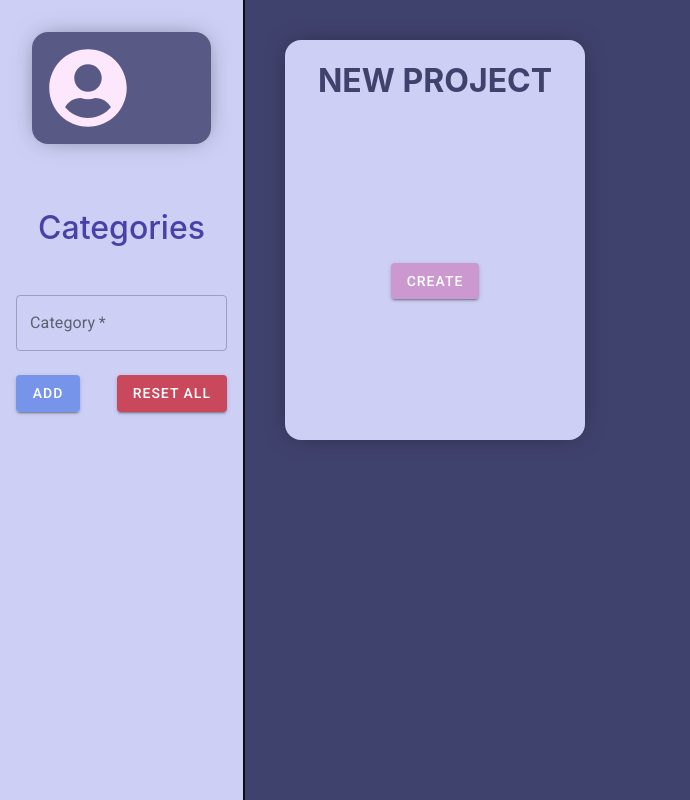
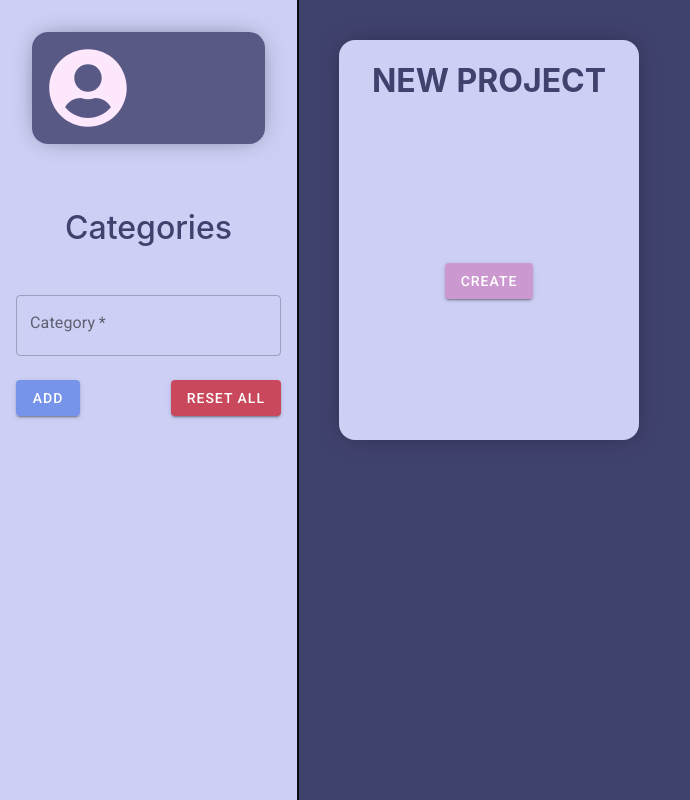
Before and after one commit to dereakif/patika-todo-task, a React (Create React App) app: page /todo in a window 1280 px wide. Shown: the whole page, without its empty margins (0-690 px from the left). Built offline with nearby package versions, Linux system fonts and the light colour scheme.

Commit message:
Fix: overlay card title bug

```diff
--- a/src/Pages/Todo/Todo.js
+++ b/src/Pages/Todo/Todo.js
@@ -2,18 +2,9 @@
 import { FontAwesomeIcon } from "@fortawesome/react-fontawesome";
 import { faUserCircle, faTrashAlt } from "@fortawesome/free-solid-svg-icons";
 import { Button, TextField, Checkbox } from "@material-ui/core";
-import { withStyles } from "@material-ui/core/styles";
 import "./Todo.scss";
-const styles = {
-  root: {
-    borderColor: "white",
-  },
-  input: {
-    color: "#310c40",
-  },
-};
-const Todo = (props) => {
-  const { classes } = props;
+
+const Todo = () => {
   let fName = localStorage.getItem("firstName");
   let lName = localStorage.getItem("lastName");
   const [todoCards, setTodoCards] = useState([]);
@@ -210,8 +201,13 @@
               fullWidth
               label="Category"
               name="category"
-              InputProps={{
-                className: classes.input,
+              inputProps={{
+                style: {
+                  fontWeight: "500",
+                  fontSize: "20px",
+                  textTransform: "capitalize",
+                  color: "#40426E",
+                },
               }}
             />
             <div style={{ display: "flex", justifyContent: "space-between" }}>
@@ -219,7 +215,6 @@
                 className="addCategory"
                 style={{ marginTop: "1rem" }}
                 variant="contained"
-                color="primary"
                 onClick={addCategory}
               >
                 Add
@@ -228,7 +223,6 @@
                 className="resetAll"
                 style={{ marginTop: "1rem" }}
                 variant="contained"
-                color="secondary"
                 onClick={resetAll}
               >
                 Reset All
@@ -247,10 +241,10 @@
                     }}
                   >
                     <Checkbox
-                      name="checkedB"
-                      color="primary"
+                      name="categoryCheckbox"
                       checked={category.isChecked}
                       onClick={() => categoryCheckBoxHandler(category.id)}
+                      style={{ color: "#2f3275" }}
                     />
 
                     <p className="category">{category.name}</p>
@@ -291,7 +285,6 @@
                     className="editBtn"
                     onClick={() => saveHandler(todoCard.id)}
                     variant="contained"
-                    color="primary"
                   >
                     Edit
                   </Button>
@@ -299,7 +292,6 @@
                     className="deleteBtn"
                     onClick={() => closeHandler(todoCard.id)}
                     variant="contained"
-                    color="secondary"
                   >
                     Delete
                   </Button>
@@ -325,17 +317,20 @@
                     </div>
                   </div>
                   <div className="cardTitle">
+                    {todoCard.isSaved ? (
+                      <h2>{todoCard.title}</h2>
+                    ) : (
                       <TextField
                         error={todoCard.title === " "}
                         value={todoCard.title}
                         onChange={(e) => titleOnChangeHandler(e, todoCard.id)}
                         inputProps={{
-                        min: 0,
                           style: {
                             textAlign: "center",
                             fontWeight: "600",
                             fontSize: "24px",
                             textTransform: "uppercase",
+                            color: "#40426E",
                           },
                         }}
                         label="Title"
@@ -343,6 +338,7 @@
                         variant="filled"
                         size="small"
                       />
+                    )}
                   </div>
                   <div
                     style={{
@@ -356,7 +352,6 @@
                       onChange={(e) => onChangeHandler(e, todoCard.id)}
                       onKeyDown={(e) => todoEnterHandler(e, todoCard.id)}
                       inputProps={{
-                        min: 0,
                         style: { textAlign: "center", fontWeight: "500" },
                       }}
                       label="Todo"
@@ -367,7 +362,6 @@
                       className="todoAdd"
                       style={{ marginTop: "1rem" }}
                       variant="contained"
-                      color="primary"
                       onClick={() => addTodo(todoCard.id)}
                     >
                       Add
@@ -385,8 +379,13 @@
                   >
                     {todoCard.todos.map((item, todoIndex) => (
                       <div className="todoContainer" key={todoIndex}>
-                        <div style={{ display: "flex" }}>
-                          <input
+                        <div
+                          style={{
+                            display: "flex",
+                            alignItems: "center",
+                          }}
+                        >
+                          <Checkbox
                             style={{
                               display: todoCard.isSaved ? "none" : "unset",
                             }}
@@ -423,7 +422,6 @@
                   className="saveBtn"
                   style={{ display: todoCard.isSaved ? "none" : "unset" }}
                   variant="contained"
-                  color="primary"
                 >
                   SAVE
                 </Button>
@@ -435,7 +433,6 @@
             className="createBtn"
             style={{ margin: "auto" }}
             variant="contained"
-            color="primary"
             onClick={createHandler}
           >
             CREATE
@@ -445,4 +442,4 @@
     </div>
   );
 };
-export default withStyles(styles)(Todo);
+export default Todo;
--- a/src/Pages/Todo/Todo.scss
+++ b/src/Pages/Todo/Todo.scss
@@ -56,7 +56,7 @@
         font-size: 2rem;
         font-weight: 500;
         margin: 1rem 0;
-        color: #4842a8;
+        color: #40426e;
       }
       .categoryInputContainer {
         margin: 2rem 0;
@@ -67,6 +67,7 @@
         }
         .resetAll {
           background-color: #c9485b;
+          color: #ffffff;
           letter-spacing: 1px;
         }
       }
@@ -149,6 +150,7 @@
           align-self: center;
           cursor: pointer;
           background-color: #c9485b;
+          color: #ffffff;
           letter-spacing: 1px;
         }
       }
@@ -169,6 +171,11 @@
           }
         }
         .cardTitle {
+          text-align: center;
+          font-weight: 600;
+          font-size: 20px;
+          text-transform: uppercase;
+          color: #40426e;
         }
         .todoOverflow {
           overflow-y: auto;
```
Lines whose indentation alone changed are shown as unchanged.
